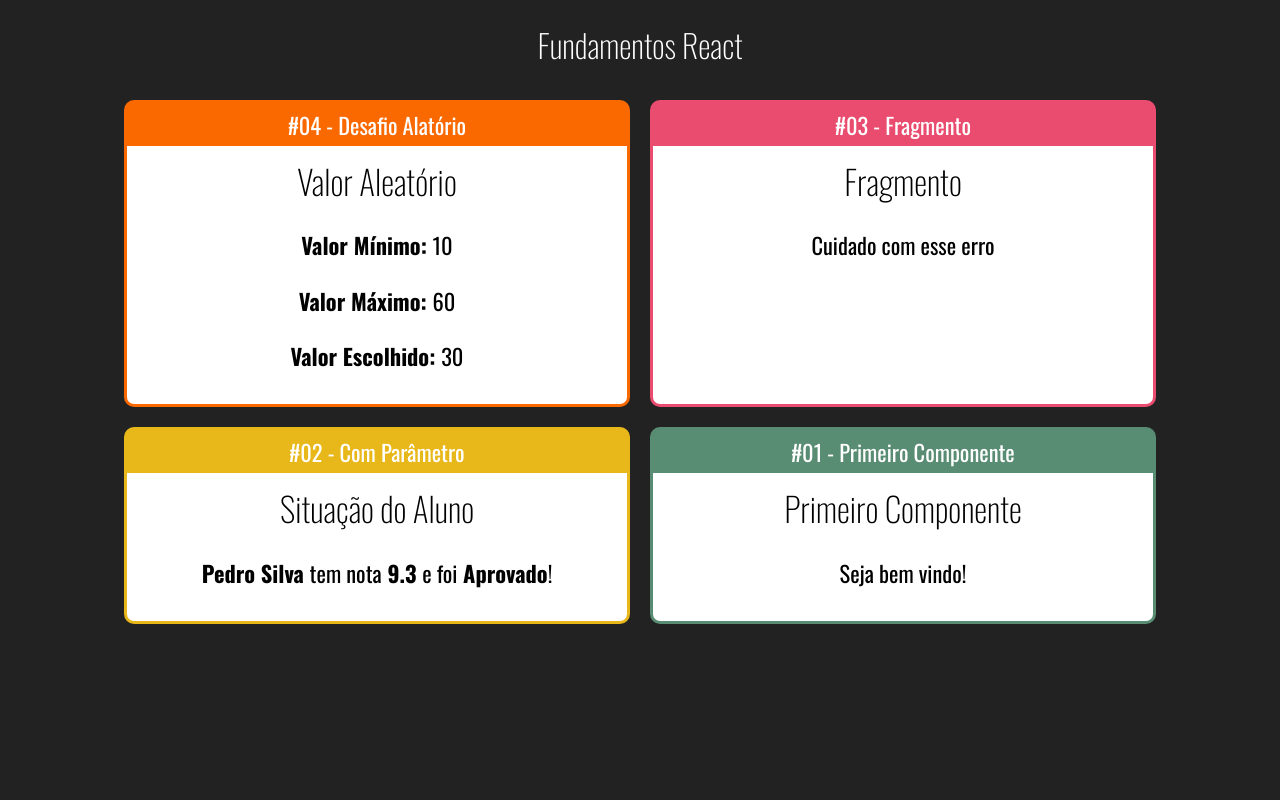
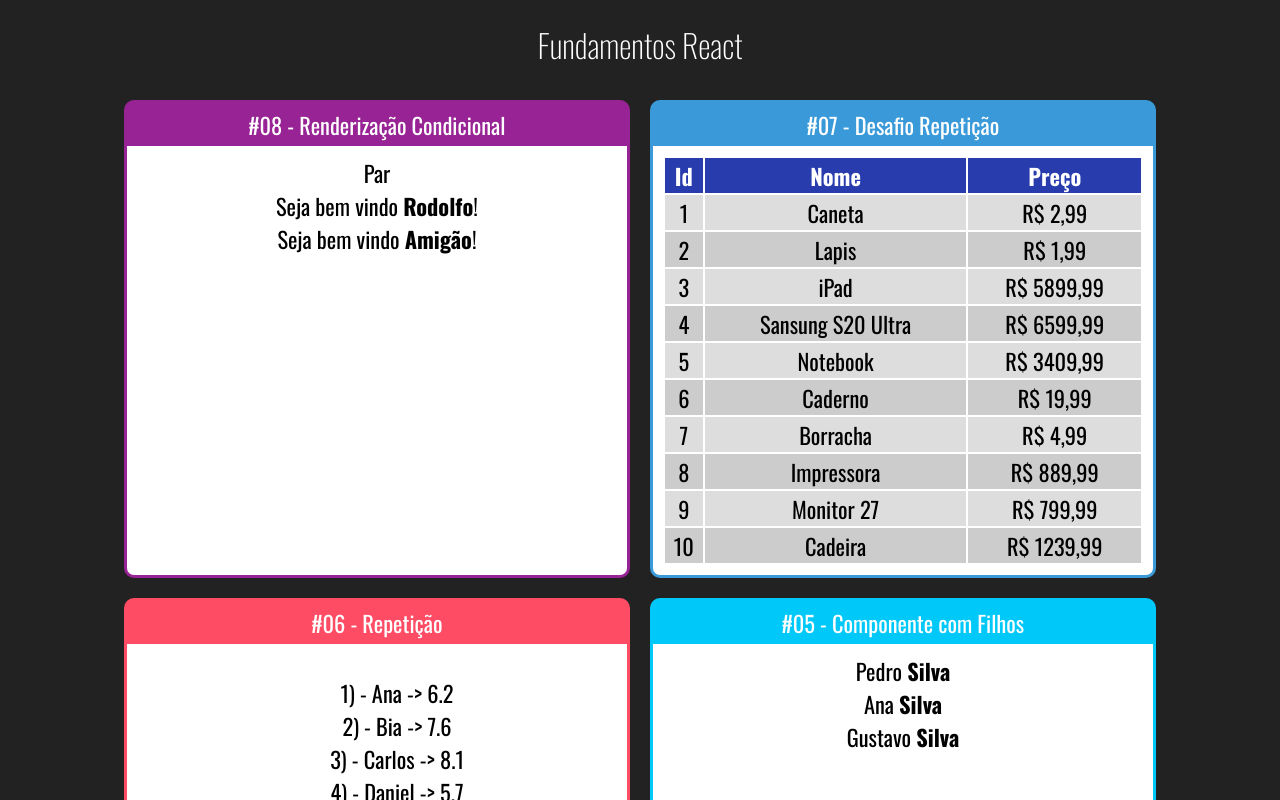
Before and after one commit to rodolforomera/react-redux-fundamentos, a React (Create React App) app: page / in a window 1280 px wide. Shown: the top 800 px of the page. Built offline with nearby package versions, Linux system fonts and the light colour scheme.

Commit message:
Componente com Filho, Repetição, Desafio Repetição e Renderização condicional

```diff
--- a/src/App.jsx
+++ b/src/App.jsx
@@ -2,6 +2,13 @@
 import React from 'react';
 
 import Card from './components/layout/Card';
+
+import UsuarioInfo from './components/condicional/UsuarioInfo';
+import ParOuImpar from './components/condicional/ParOuImpar';
+import TabelaProdutos from './components/repeticao/TabelaProdutos';
+import ListaAlunos from './components/repeticao/ListaAlunos';
+import Familia from './components/basicos/Familia';
+import FamiliaMembro from './components/basicos/FamiliaMembro';
 import Aleatorio from './components/basicos/Aleatorio';
 import Primeiro from './components/basicos/Primeiro';
 import ComParametro from './components/basicos/ComParametro';
@@ -13,6 +20,28 @@
         <h1>Fundamentos React</h1>
 
         <div className="Cards">
+
+            <Card titulo="#08 - Renderização Condicional" color="#982395">
+               <ParOuImpar numero={20}></ParOuImpar>
+               <UsuarioInfo usuario={{ nome: 'Rodolfo'}} />
+               <UsuarioInfo usuario={{ nome: ''}} />
+            </Card>
+
+            <Card titulo="#07 - Desafio Repetição" color="#3A9AD9">
+               <TabelaProdutos></TabelaProdutos>
+            </Card>
+
+            <Card titulo="#06 - Repetição" color="#FF4C65">
+               <ListaAlunos></ListaAlunos>
+            </Card>
+
+            <Card titulo="#05 - Componente com Filhos" color="#00C8F8">
+                <Familia sobrenome="Silva">
+                    <FamiliaMembro nome="Pedro"/>
+                    <FamiliaMembro nome="Ana"/>
+                    <FamiliaMembro nome="Gustavo"/>
+                </Familia>
+            </Card>
 
             <Card titulo="#04 - Desafio Alatório" color="#FA6900">
                 <Aleatorio min={10} max={60}/>
--- /dev/null
+++ b/src/components/basicos/Familia.jsx
@@ -0,0 +1,14 @@
+import React, { cloneElement } from 'react';
+
+export default props => {
+
+    return(
+        <div>
+            {
+                props.children.map((child, i) => {
+                    return cloneElement(child, { ...props, key: i });
+                })
+            }
+        </div>
+    );
+}
--- /dev/null
+++ b/src/components/basicos/FamiliaMembro.jsx
@@ -0,0 +1,9 @@
+import React from 'react';
+
+export default (props) => {
+
+    return(
+        <div> { props.nome } <strong>{ props.sobrenome }</strong></div>
+    );
+
+}
--- /dev/null
+++ b/src/components/condicional/If.js
@@ -0,0 +1,20 @@
+export default props => {
+
+    const elseChild = props.children.filter(child => {
+        return child.type && child.type.name === 'Else'
+    })[0];
+
+    const ifChildren = props.children.filter(child => {
+        return child !== elseChild
+    });
+
+    if (props.test) {
+        return ifChildren;
+    }else if (elseChild) {
+        return elseChild;
+    }else {
+       return false;
+    }
+}
+
+export const Else = props => props.children
--- /dev/null
+++ b/src/components/condicional/ParOuImpar.jsx
@@ -0,0 +1,13 @@
+import React from 'react';
+
+export default props => {
+    const isPar = props.numero % 2 === 0;
+    return (
+        <div>
+            { isPar ?
+                <span>Par</span> :
+                <span>Ímpar</span>
+            }
+        </div>
+    );
+}
--- /dev/null
+++ b/src/components/condicional/UsuarioInfo.jsx
@@ -0,0 +1,23 @@
+import React from 'react';
+import If, { Else } from './If';
+
+export default props => {
+    const usuario = props.usuario || { nome: '' }
+    return (
+        <div>
+            {/* <If test={usuario && usuario.nome}>
+                Seja bem vindo <strong>{usuario.nome}</strong>!
+            </If>
+            <If test={!usuario || !usuario.nome}>
+                Seja bem vindo <strong>Amigão</strong>!
+            </If> */}
+
+            <If test={usuario && usuario.nome}>
+                Seja bem vindo <strong>{usuario.nome}</strong>!
+                <Else>
+                    Seja bem vindo <strong>Amigão</strong>!
+                </Else>
+            </If>
+        </div>
+    )
+}
--- /dev/null
+++ b/src/components/repeticao/ListaAlunos.jsx
@@ -0,0 +1,21 @@
+import React from 'react';
+import alunos from '../../data/alunos';
+
+export default props => {
+
+    const alunosLI = alunos.map(aluno => {
+        return (
+            <li key={aluno.id}>
+                {aluno.id}) - {aluno.nome} {'->'} {aluno.nota}
+            </li>
+        );
+    });
+
+    return (
+        <div>
+            <ul style={{ listStyle: 'none'}}>
+                {alunosLI}
+            </ul>
+        </div>
+    )
+}
--- /dev/null
+++ b/src/components/repeticao/TabelaProdutos.css
@@ -0,0 +1,16 @@
+.TabelaProdutos table {
+    width: 100%;
+}
+
+.TabelaProdutos th {
+    background-color: #283cae;
+    color: #fff;
+}
+
+.TabelaProdutos .Par {
+    background-color: #ddd;
+}
+
+.TabelaProdutos .Impar {
+    background-color: #ccc;
+}
--- /dev/null
+++ b/src/components/repeticao/TabelaProdutos.jsx
@@ -0,0 +1,35 @@
+import './TabelaProdutos.css'
+import React from 'react';
+import produtos from '../../data/produtos';
+
+export default props => {
+
+    function getLinhas() {
+        return produtos.map((produto, i) => {
+            return (
+                <tr key={produto.id} className={i % 2 === 0? 'Par': 'Impar'}>
+                    <td>{produto.id}</td>
+                    <td>{produto.nome}</td>
+                    <td>R$ {produto.preco.toFixed(2).replace('.', ',')}</td>
+                </tr>
+            )
+        })
+    }
+
+    return (
+        <div className="TabelaProdutos">
+            <table>
+                <thead>
+                    <tr>
+                        <th>Id</th>
+                        <th>Nome</th>
+                        <th>Preço</th>
+                    </tr>
+                </thead>
+                <tbody>
+                    {getLinhas()}
+                </tbody>
+            </table>
+        </div>
+    )
+}
--- /dev/null
+++ b/src/data/alunos.js
@@ -0,0 +1,11 @@
+export default [
+    {id: 1, nome: 'Ana', nota: 6.2},
+    {id: 2, nome: 'Bia', nota: 7.6},
+    {id: 3, nome: 'Carlos', nota: 8.1},
+    {id: 4, nome: 'Daniel', nota: 5.7},
+    {id: 5, nome: 'Gui', nota: 10.0},
+    {id: 6, nome: 'Rebeca', nota: 9.5},
+    {id: 7, nome: 'Arthur', nota: 7.7},
+    {id: 8, nome: 'Pedro', nota: 6.9},
+    {id: 9, nome: 'Gustavo', nota: 8.1},
+]
--- /dev/null
+++ b/src/data/produtos.js
@@ -0,0 +1,14 @@
+const produtos = [
+    {id: 1, nome: 'Caneta', preco: 2.99},
+    {id: 2, nome: 'Lapis', preco: 1.99},
+    {id: 3, nome: 'iPad', preco: 5899.99},
+    {id: 4, nome: 'Sansung S20 Ultra', preco: 6599.99},
+    {id: 5, nome: 'Notebook', preco: 3409.99},
+    {id: 6, nome: 'Caderno', preco: 19.99},
+    {id: 7, nome: 'Borracha', preco: 4.99},
+    {id: 8, nome: 'Impressora', preco: 889.99},
+    {id: 9, nome: 'Monitor 27', preco: 799.99},
+    {id: 10, nome: 'Cadeira', preco: 1239.99},
+]
+
+export default produtos
```
